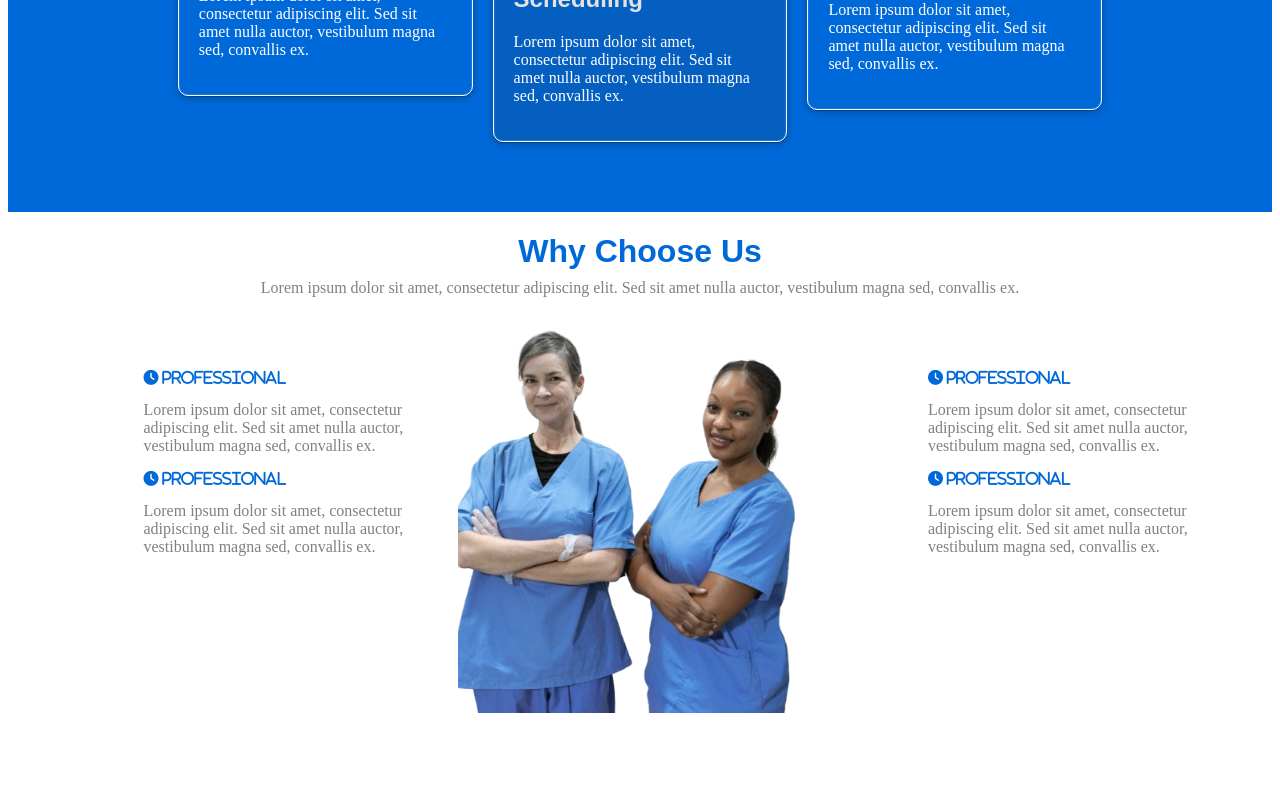
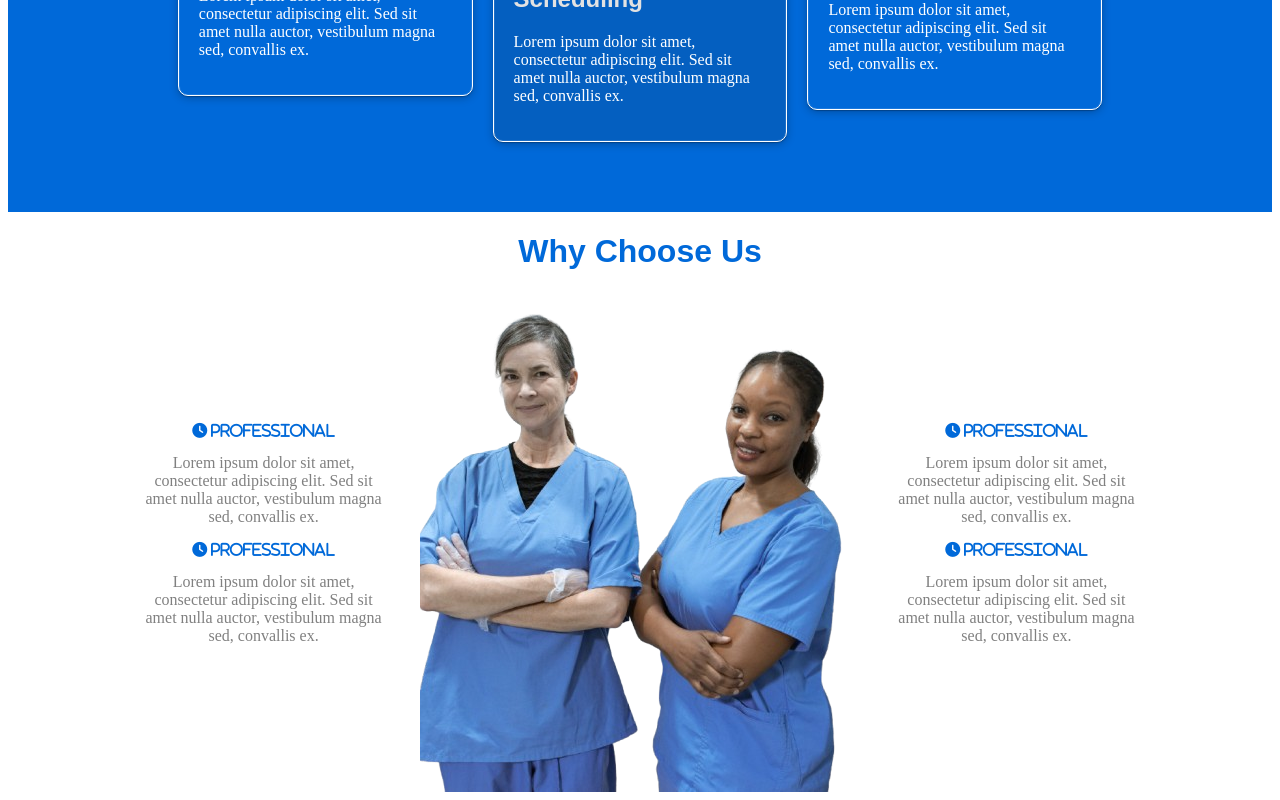
Before and after one commit to Trophydecoder/DoctorWebsite, an Angular app: page / in a window 1280 px wide. Shown: the part 1694-2494 px from the top of the page. Before the commit the page ends 2419 px from the top, so only its background shows below. Built offline with nearby package versions, Linux system fonts and the light colour scheme.

Commit message:
Gallery component

```diff
--- a/src/app/app.module.ts
+++ b/src/app/app.module.ts
@@ -10,6 +10,7 @@ import { CarouselComponent } from './components/global/home/carousel/carousel.co
 import { BookingsComponent } from './components/global/home/bookings/bookings.component';
 import { AboutusComponent } from './components/global/home/aboutus/aboutus.component';
 import { WhyChooseUsComponent } from './components/global/home/why-choose-us/why-choose-us.component';
+import { GalleryComponent } from './components/global/home/gallery/gallery.component';
 
 @NgModule({
   declarations: [
@@ -20,7 +21,8 @@ import { WhyChooseUsComponent } from './components/global/home/why-choose-us/why
     CarouselComponent,
     BookingsComponent,
     AboutusComponent,
-    WhyChooseUsComponent
+    WhyChooseUsComponent,
+    GalleryComponent
   ],
   imports: [
     BrowserModule,
--- a/src/app/components/global/home/aboutus/aboutus.component.scss
+++ b/src/app/components/global/home/aboutus/aboutus.component.scss
@@ -30,12 +30,14 @@
 
 //boxes begin//
 .boxes-container {
+  width: 100%;
+  height: 100vh;
   display: flex;
   justify-content: center;
   align-items: center;
   padding-top: 4%;
+  margin-top: 5%;
   flex-direction: column;
-  margin: 5%;
   background-color: #0069d9;;
 }
 
--- /dev/null
+++ b/src/app/components/global/home/gallery/gallery.component.html
@@ -0,0 +1 @@
+<p>gallery works!</p>
--- a/src/app/components/global/home/why-choose-us/why-choose-us.component.scss
+++ b/src/app/components/global/home/why-choose-us/why-choose-us.component.scss
@@ -2,24 +2,30 @@
     width:100%;
 }
 .heading{
+    width: 100%;
    display: flex;
   text-align: center;
    flex-direction: column;
+
 }
 .heading h1{
     font-family: poppins,sans-serif;
     color: #0069d9;
+    text-align: center;
 }
 .heading p{
     margin-top: -1%;
     color: gray;
+  display: none;
 }
 .ContainerWhychooseus{
     display: flex;
-    flex-direction: row;
-    width: 90%;
+    flex-direction:column;
+    width: 100%;
     justify-content: center;
-    margin-left: 8%;
+    align-items: center;
+    text-align: center;
+
 }
 .fas{
     color: #0069d9;
@@ -28,15 +34,38 @@
 #chooseusimg{
     width: 80%;
     padding-left: 6%;
+    display: none;
 }
-
-
 .Whychooseus{
     display: flex;
     flex-direction: column;
-    width:25%;
+    width:80%;
     margin-top: 5%;
+    text-align: center;
 }
 .Whychooseus p{
     color: gray;
 }
+@media screen and (min-width: 1024px){
+    .ContainerWhychooseus{
+        display: flex;
+        flex-direction:row;
+        width: 100%;
+        justify-content: center;
+        align-items: center;
+        text-align: center;
+
+    }
+    #chooseusimg{
+        width: 100%;
+        padding-left: 6%;
+        display: flex;
+    }
+    .Whychooseus{
+        display: flex;
+        flex-direction: column;
+        width:20%;
+        margin-top: 0%;
+        text-align: center;
+    }
+}
--- a/src/app/components/global/nav/nav.component.html
+++ b/src/app/components/global/nav/nav.component.html
@@ -12,7 +12,6 @@
             <a routerLink="#">Home</a>
             <a routerLink="#">About us</a>
             <a routerLink="#">Services</a>
-            <a routerLink="#">Locations</a>
             <a routerLink="#">Gallery</a>
             <a routerLink="#">Contact us</a>
         </div>
```
Also changed, not shown: src/app/components/global/home/gallery/gallery.component.ts (added, +10 -0 lines), src/app/components/global/home/gallery/gallery.component.scss (added), 1 other file (tests, documents, lock files or other folders).
